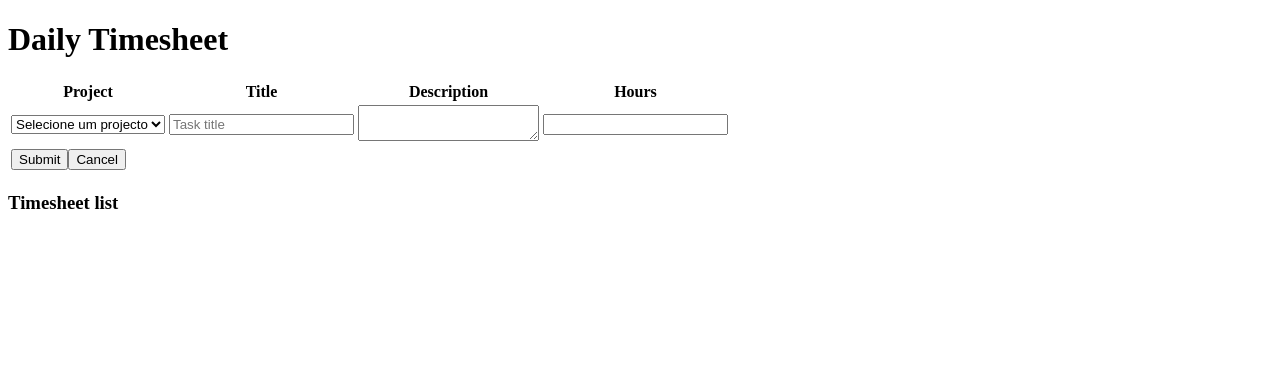
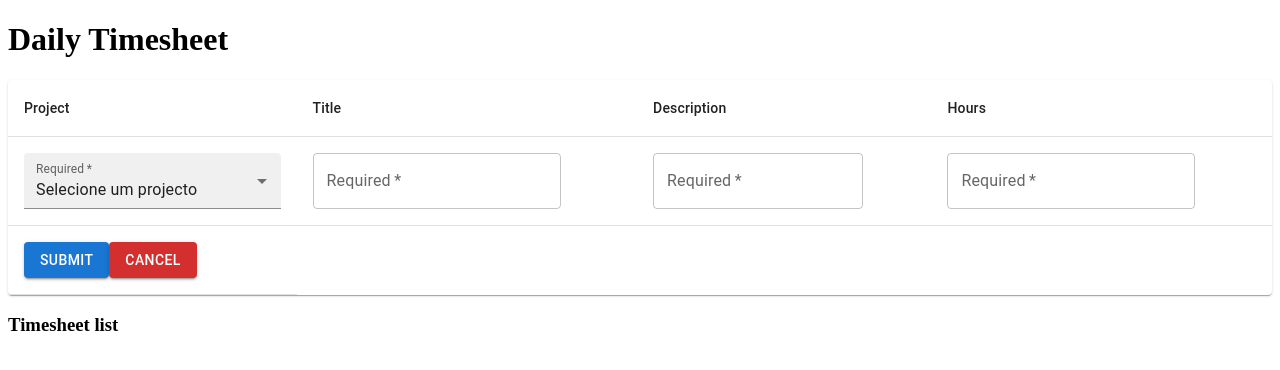
Before and after one commit to BlvkRoot/timesheet-app, a React (Create React App) app: page / in a window 1280 px wide. Shown: the top 370 px of the page. Built offline with nearby package versions, Linux system fonts and the light colour scheme.

Commit message:
Add timesheet forms updated with MUI components

```diff
--- a/package.json
+++ b/package.json
@@ -3,6 +3,9 @@
   "version": "0.1.0",
   "private": true,
   "dependencies": {
+    "@emotion/react": "^11.7.1",
+    "@emotion/styled": "^11.6.0",
+    "@mui/material": "^5.4.1",
     "@testing-library/jest-dom": "^5.16.2",
     "@testing-library/react": "^12.1.2",
     "@testing-library/user-event": "^13.5.0",
--- a/src/components/AddTasksComponent.jsx
+++ b/src/components/AddTasksComponent.jsx
@@ -1,10 +1,26 @@
 import { useState } from 'react';
+import {
+  Table,
+  TableBody,
+  TableCell,
+  TableContainer,
+  TableHead,
+  TableRow,
+  Paper,
+  TextField,
+  MenuItem,
+  Button,
+} from '@mui/material';
 
 function AddTasksComponent() {
-  const [project, setProject] = useState('');
+  const [project, setProject] = useState('Selecione um projecto');
   const [taskTitle, setTitle] = useState('');
   const [taskDescription, setTaskDescription] = useState('');
   const [taskHours, setTaskHours] = useState(0);
+
+  // function createData(name, calories, fat, carbs, protein) {
+  //   return { name, calories, fat, carbs, protein };
+  // }
 
   const handleSubmitTimesheet = () => {
     console.log('Clicked', project, taskTitle);
@@ -13,65 +29,79 @@ function AddTasksComponent() {
 
   return (
     <div>
-      <div>
-        <table>
-          <tbody>
-            <tr>
-              <th>Project</th>
-              <th>Title</th>
-              <th>Description</th>
-              <th>Hours</th>
-            </tr>
-            <tr>
-              <td>
-                <select
-                  className='project__title'
+      <TableContainer component={Paper}>
+        <Table sx={{ minWidth: 650 }} aria-label='simple table'>
+          <TableHead>
+            <TableRow>
+              <TableCell>Project</TableCell>
+              <TableCell align='left'>Title</TableCell>
+              <TableCell align='left'>Description</TableCell>
+              <TableCell align='left'>Hours</TableCell>
+            </TableRow>
+          </TableHead>
+          <TableBody>
+            <TableRow
+              sx={{ '&:last-child td, &:last-child th': { border: 0 } }}
+            >
+              <TableCell component='th' scope='row'>
+                <TextField
+                  id="outlined-select-currency-native"
+                  required
+                  select
+                  id='outlined-required'
+                  label='Required'
+                  variant="filled"
                   value={project}
+                  defaultValue={project}
                   onChange={({ target }) => setProject(target.value)}
+                  sx={{ 'width': '100%'}}
                 >
-                  <option value='' disabled >Selecione um projecto</option>
-                  <option value='0'>ABC</option>
-                  <option value='1'>BCA</option>
-                  <option value='3'>BAC</option>
-                  <option value='2'>CBA</option>
-                </select>
-              </td>
-              <td>
-                <input
-                  type='text'
-                  name=''
-                  id='task__title'
+                <MenuItem value='Selecione um projecto' disabled>Selecione um projecto</MenuItem>
+                <MenuItem value='Teste A'>Teste A</MenuItem>
+                <MenuItem value='Teste B'>Teste B</MenuItem>
+                <MenuItem value='Teste C'>Teste C</MenuItem>
+              </TextField>
+              </TableCell>
+              <TableCell align='left'>
+                <TextField
+                  required
+                  id='outlined-required'
+                  label='Required'
                   className='tasks__input'
-                  placeholder='Task title'
-                  onChange={({target}) => setTitle(target.value)}
+                  onChange={({ target }) => setTitle(target.value)}
                 />
-              </td>
-              <td>
-                <textarea
-                  id='task__description'
+              </TableCell>
+              <TableCell align='left'>
+                <TextField
+                  required
+                  multiline
+                  maxRows={4}
+                  id='outlined-required'
+                  label='Required'
                   className='tasks__input'
-                  onChange={({target}) => setTaskDescription(target.value)}
-                ></textarea>
-              </td>
-              <td>
-                <input
+                  onChange={({ target }) => setTaskDescription(target.value)}
+                />
+              </TableCell>
+              <TableCell align='left'>
+                <TextField
+                  required
+                  id='outlined-required'
+                  label='Required'
                   type='number'
-                  name=''
-                  id='task__hours'
                   className='tasks__input'
-                  onChange={({target}) => setTaskHours(target.value)}
+                  onChange={({ target }) => setTaskHours(target.value)}
                 />
-              </td>
-            </tr>
-            <tr>
-              <td colSpan='4'>
-                <button onClick={handleSubmitTimesheet}> Submit </button>
-                <button> Cancel </button>
-              </td>
-            </tr>
-          </tbody>
-        </table>
-      </div>
+              </TableCell>
+            </TableRow>
+            <TableRow align="center">
+              <TableCell>
+                <Button variant="contained">Submit</Button>
+                <Button variant="contained" color="error">Cancel</Button>
+              </TableCell>
+            </TableRow>
+          </TableBody>
+        </Table>
+      </TableContainer>
     </div>
   );
 }
```
Also changed, not shown: 1 other file (tests, documents, lock files or other folders).
